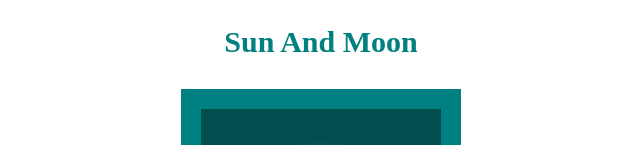
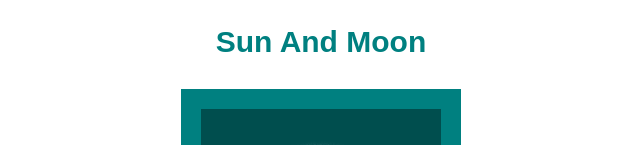
Before and after one commit to sssssungirl/uclax-web1-ghafoormohseni-shohreh, a React (Vite) app: page / in a window 1280 px wide. Shown: the top 145 px of the page, without its empty margins (319-959 px from the left). Built offline with nearby package versions, Linux system fonts and the light colour scheme.

Commit message:
L2: Font Changed

```diff
--- a/src/SunAndMoon/SunAndMoon.jsx
+++ b/src/SunAndMoon/SunAndMoon.jsx
@@ -35,6 +35,8 @@ const SunAndMoonStyled = Styled.div`
 
     h2 {
         font-size: 30px;
+        font-style: Bold;
+        font-family: Arial;
         color: teal;
     }
 
```
